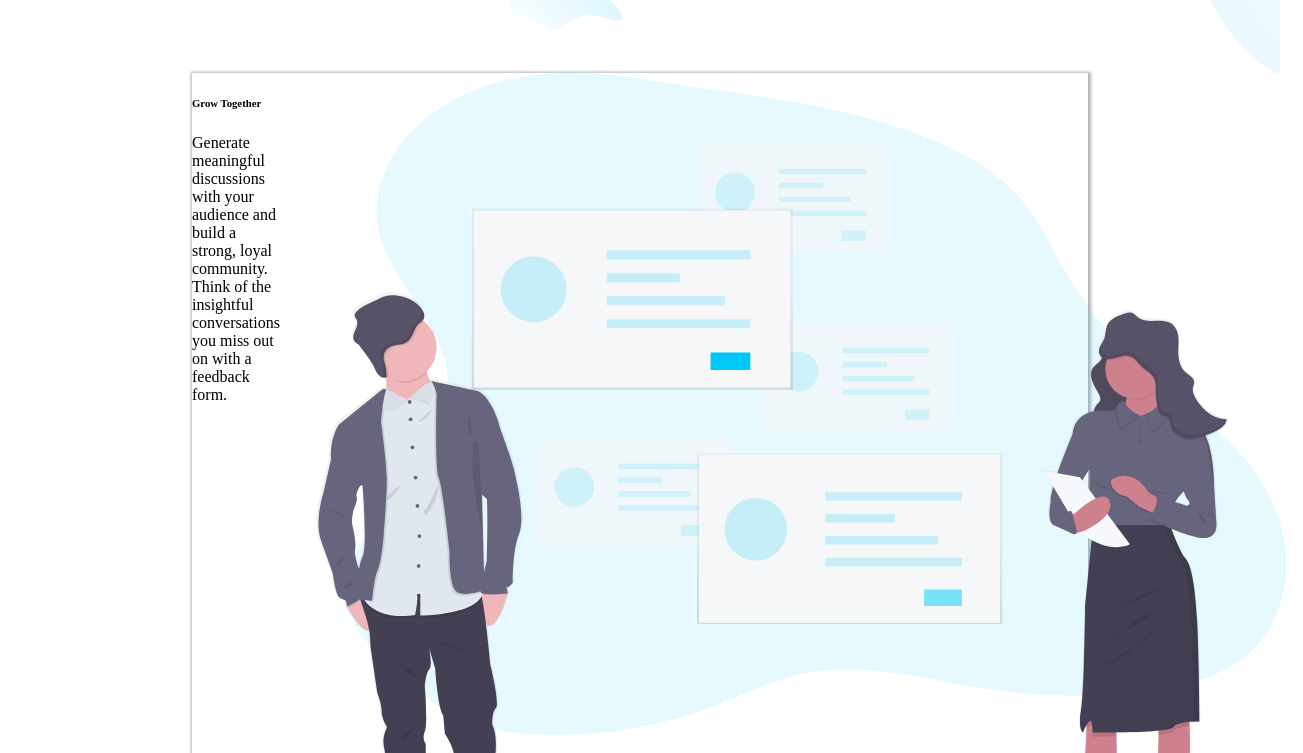
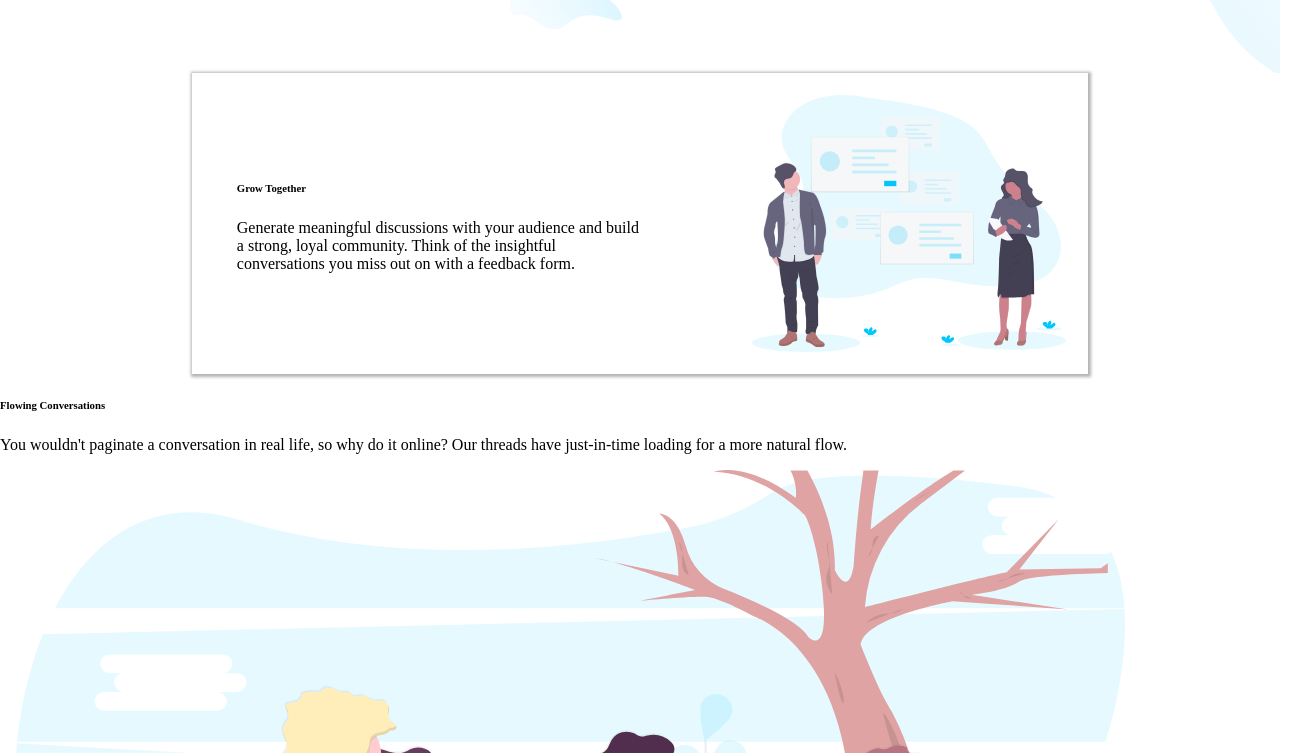
Before and after one commit to ZachLynch123/huddle, a plain HTML site: page index.html in a window 1280 px wide. Shown: the part 607-1360 px from the top of the page, 1303 px wide, since content can reach past the window. Drawn offline with Linux system fonts and the light colour scheme.

Commit message:
First card styalized

```diff
--- a/styles.css
+++ b/styles.css
@@ -39,3 +39,14 @@ nav ul {
     max-width: 70%;
     box-shadow: 1px 1px 3px 2px rgba(0, 0, 0, .3);
 }
+
+.grow-together-text {
+    margin: auto;
+    padding-left: 10%;
+}
+
+.growing-together-img {
+    width: 70%;
+    padding: 5%;
+    float: right;
+}
```
